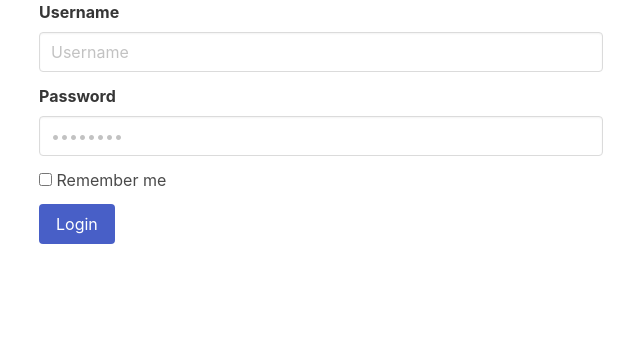
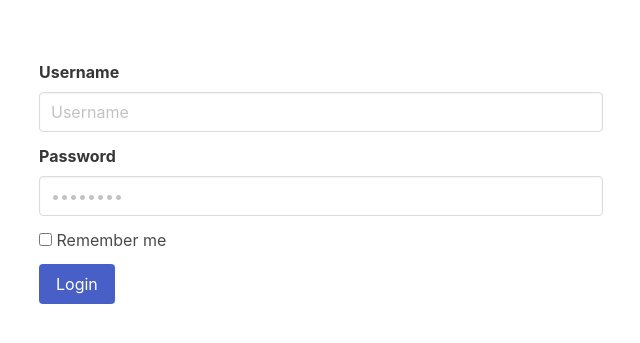
Before and after one commit to tylergibbs2/Tsundoku, a Python web app: template tsundoku/blueprints/ux/templates/login.html in a window 1280 px wide. Shown: the part 52-395 px from the top of the page, without its empty margins (319-959 px from the left). Run offline with Jinja, Linux system fonts and the light colour scheme; the template is opened without the code that fills it, so the values that code supplies are empty; some libraries are stand-ins or nearby versions.

Commit message:
lower the login form from the navbar a little bit

```diff
--- a/tsundoku/blueprints/ux/templates/login.html
+++ b/tsundoku/blueprints/ux/templates/login.html
@@ -2,7 +2,7 @@
 
 {% block content %}
 
-<div class="columns is-centered">
+<div class="columns is-centered mt-6">
     <div class="column is-half">
         <form action="{{ url_for('ux.login') }}" method="POST">
             <div class="field">
```
